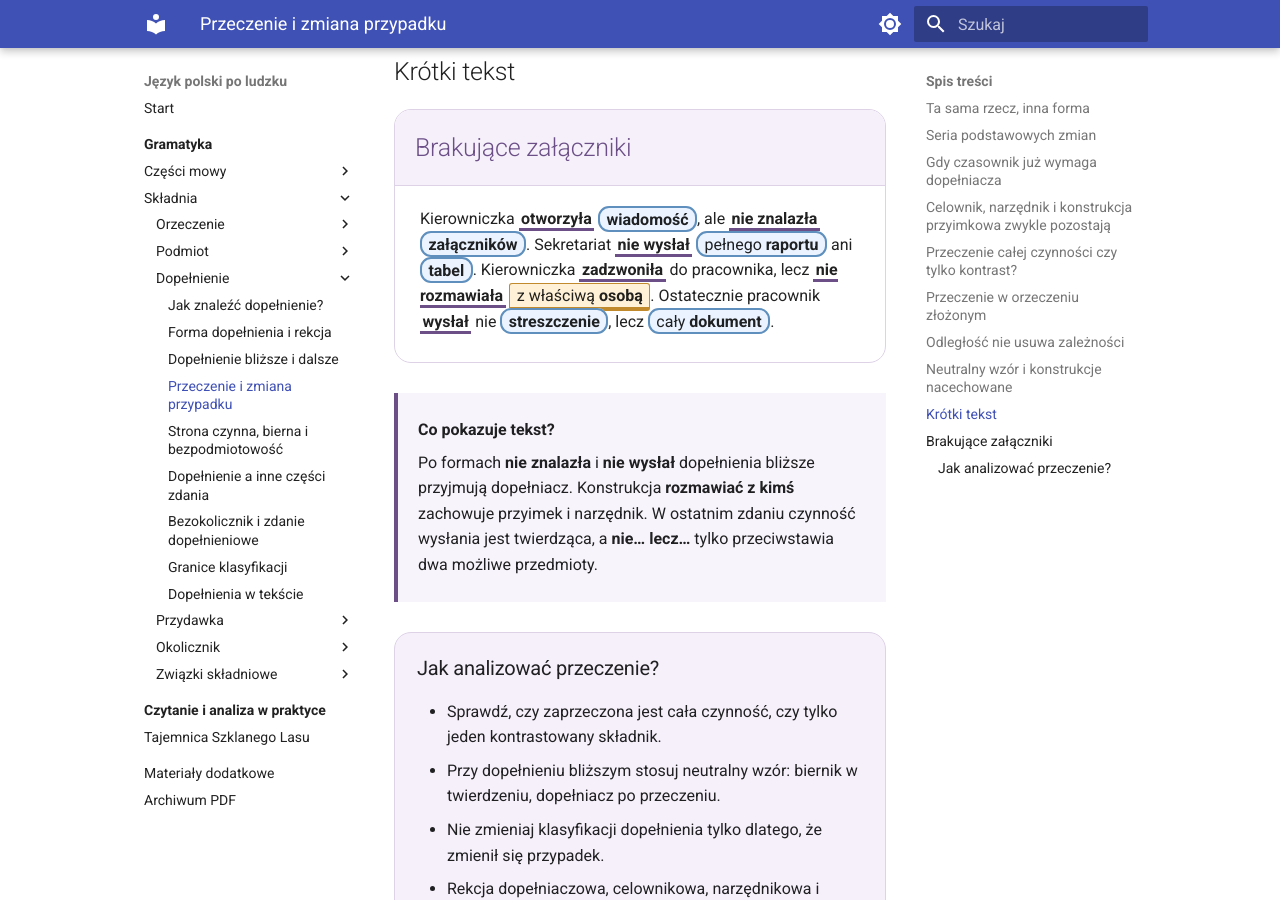
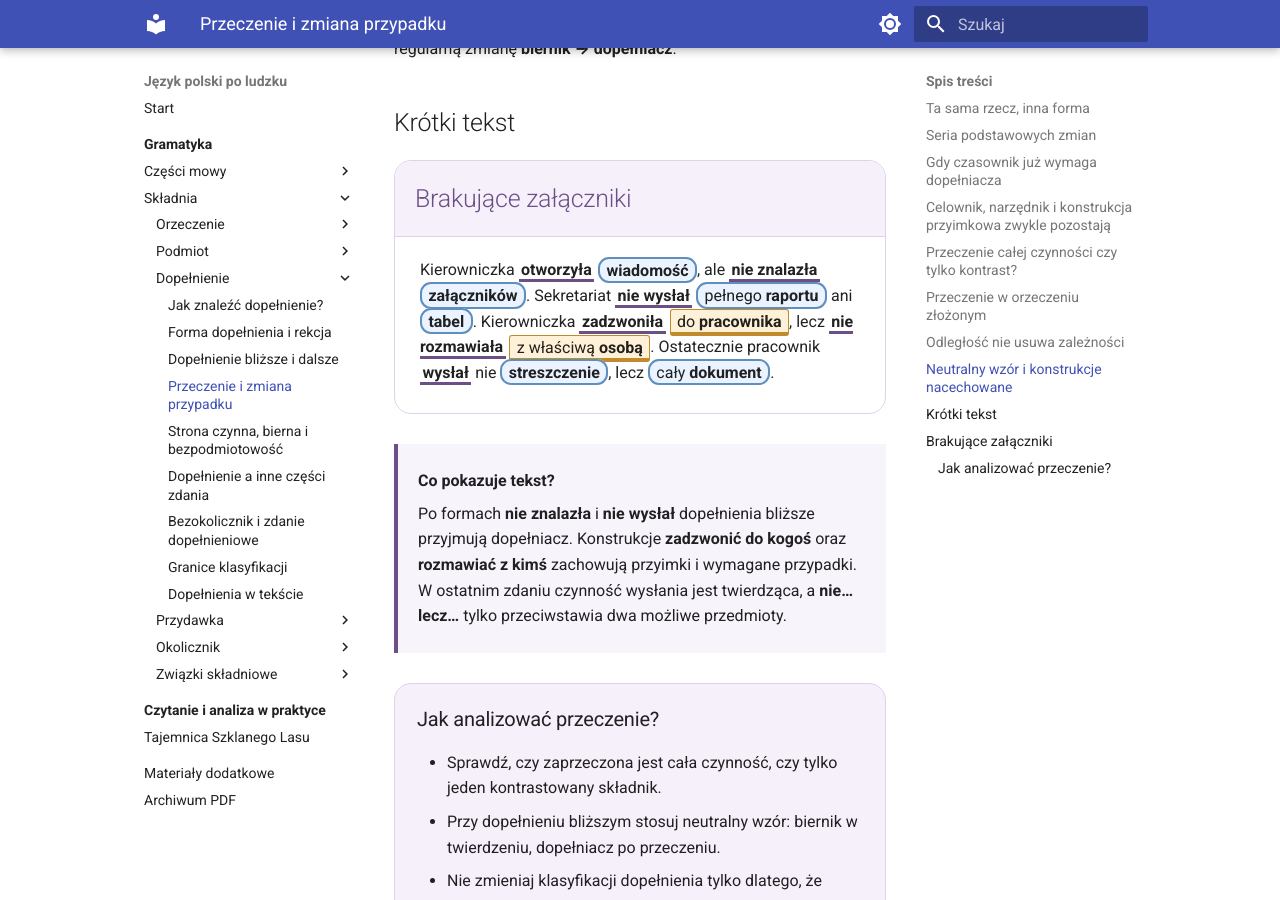
Before and after one commit to dchorazkiewicz/SP_JP, an MkDocs documentation site: the page built from docs/gramatyka/skladnia/dopelnienie/przeczenie-i-zmiana-przypadku.md, in a window 1280 px wide and 900 px high, scrolled down 3644 px. Built offline with MkDocs 1.6.1 and Material for MkDocs 9.7.7, drawn with Linux system fonts in a browser that asks for light colours; some of the changed text lies outside the part shown.

Commit message:
Uzupełnij oznaczenia dopełnień na stronie o przeczeniu

```diff
--- a/docs/gramatyka/skladnia/dopelnienie/przeczenie-i-zmiana-przypadku.md
+++ b/docs/gramatyka/skladnia/dopelnienie/przeczenie-i-zmiana-przypadku.md
@@ -67,9 +67,9 @@
 
 Tutaj orzeczenie **przeczytała** pozostaje twierdzące. Partykuła **nie** przeciwstawia dwa dopełnienia, dlatego oba zachowują biernik.
 
-> Marta <span class="object-predicate">wysłała</span> dokument nie <span class="object-mark object-mark--indirect"><strong>kierownikowi</strong></span>, lecz <span class="object-mark object-mark--indirect"><strong>zastępczyni</strong></span>.
+> Marta <span class="object-predicate">wysłała</span> <span class="object-mark object-mark--direct"><strong>dokument</strong></span> nie <span class="object-mark object-mark--indirect"><strong>kierownikowi</strong></span>, lecz <span class="object-mark object-mark--indirect"><strong>zastępczyni</strong></span>.
 
-Przeczenie dotyczy wyboru odbiorcy, a nie samego wysłania.
+Przeczenie dotyczy wyboru odbiorcy, a nie samego wysłania ani przekazywanego dokumentu.
 
 <div class="object-checkpoint">
   <div class="object-checkpoint__title">Najpierw ustal zakres przeczenia</div>
@@ -104,7 +104,7 @@
   <div class="object-reading-header"><h2>Brakujące załączniki</h2></div>
   <div class="object-reading-text" markdown>
 
-Kierowniczka <span class="object-predicate">otworzyła</span> <span class="object-mark object-mark--direct"><strong>wiadomość</strong></span>, ale <span class="object-predicate">nie znalazła</span> <span class="object-mark object-mark--direct"><strong>załączników</strong></span>. Sekretariat <span class="object-predicate">nie wysłał</span> <span class="object-mark object-mark--direct">pełnego <strong>raportu</strong></span> ani <span class="object-mark object-mark--direct"><strong>tabel</strong></span>. Kierowniczka <span class="object-predicate">zadzwoniła</span> do pracownika, lecz <span class="object-predicate">nie rozmawiała</span> <span class="object-mark object-mark--indirect">z właściwą <strong>osobą</strong></span>. Ostatecznie pracownik <span class="object-predicate">wysłał</span> nie <span class="object-mark object-mark--direct"><strong>streszczenie</strong></span>, lecz <span class="object-mark object-mark--direct">cały <strong>dokument</strong></span>.
+Kierowniczka <span class="object-predicate">otworzyła</span> <span class="object-mark object-mark--direct"><strong>wiadomość</strong></span>, ale <span class="object-predicate">nie znalazła</span> <span class="object-mark object-mark--direct"><strong>załączników</strong></span>. Sekretariat <span class="object-predicate">nie wysłał</span> <span class="object-mark object-mark--direct">pełnego <strong>raportu</strong></span> ani <span class="object-mark object-mark--direct"><strong>tabel</strong></span>. Kierowniczka <span class="object-predicate">zadzwoniła</span> <span class="object-mark object-mark--indirect">do <strong>pracownika</strong></span>, lecz <span class="object-predicate">nie rozmawiała</span> <span class="object-mark object-mark--indirect">z właściwą <strong>osobą</strong></span>. Ostatecznie pracownik <span class="object-predicate">wysłał</span> nie <span class="object-mark object-mark--direct"><strong>streszczenie</strong></span>, lecz <span class="object-mark object-mark--direct">cały <strong>dokument</strong></span>.
 
   </div>
 </div>
@@ -112,7 +112,7 @@
 <div class="object-reading__commentary" markdown>
 <strong>Co pokazuje tekst?</strong>
 
-Po formach **nie znalazła** i **nie wysłał** dopełnienia bliższe przyjmują dopełniacz. Konstrukcja **rozmawiać z kimś** zachowuje przyimek i narzędnik. W ostatnim zdaniu czynność wysłania jest twierdząca, a **nie… lecz…** tylko przeciwstawia dwa możliwe przedmioty.
+Po formach **nie znalazła** i **nie wysłał** dopełnienia bliższe przyjmują dopełniacz. Konstrukcje **zadzwonić do kogoś** oraz **rozmawiać z kimś** zachowują przyimki i wymagane przypadki. W ostatnim zdaniu czynność wysłania jest twierdząca, a **nie… lecz…** tylko przeciwstawia dwa możliwe przedmioty.
 </div>
 
 <div class="object-summary">
```
